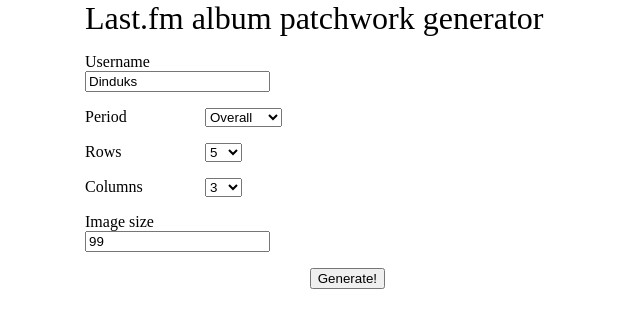
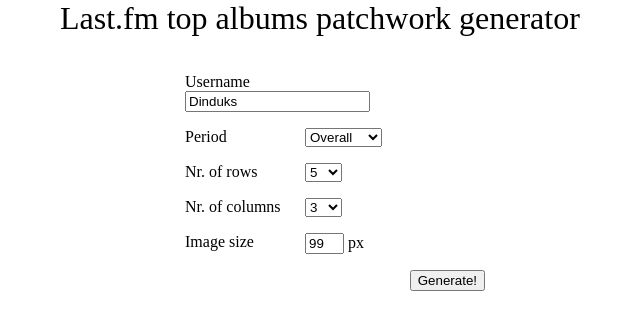
Before and after one commit to Dinduks/Lastfm-Top-Albums, a PHP site: page / in a window 1280 px wide. Shown: the top 330 px of the page, without its empty margins (305-945 px from the left). Run offline with PHP 8.4, Linux system fonts and the light colour scheme.

Commit message:
Added image size option in the form

```diff
--- a/index.php
+++ b/index.php
@@ -1,79 +1,13 @@
-<?php
-if( $_GET ){
-    // we set url params
-    $apiUrl = "http://ws.audioscrobbler.com/2.0/";
-    $apiKey = "61d580c50e6e5e3f14b6bd9527e5395f";
-    $method = "user.gettopalbums";
-
-    $user = $_GET["user"];
-    $period = $_GET["period"];
-    $rows = $_GET["rows"];
-    $cols = $_GET["cols"];
-
-    $limit = $cols * $rows;
-
-    // we create url
-    $query = $apiUrl."?method=".$method."&user=".$user."&period=".$period.
-             "&limit=".$limit."&api_key=".$apiKey;
-
-    // create a DOMDocument which will contain the xml document returned by Last.fm API
-    $topAlbums = new DOMDocument();
-    $topAlbums->load($query);
-
-    // we get the images urls
-    $imagesUrlsList = array();
-    $topAlbumsList = $topAlbums->getElementsByTagName("album");
-    foreach( $topAlbumsList as $album ){
-        $imagesUrlsList[] = $album->getElementsByTagName("image")->item(3)->nodeValue;
-    }
-    unset($album);
-
-    // we create the images from the urls :)
-    $images = array();
-    foreach( $imagesUrlsList as $imageUrl ){
-        $explodedImageUrl = explode(".", $imageUrl);
-        $explodedImageUrlSize = sizeof($explodedImageUrl);
-        $imageExtension = $explodedImageUrl[$explodedImageUrlSize-1];
-        if( $imageExtension == "jpg" )
-            $images[] = imagecreatefromjpeg($imageUrl);
-        if( $imageExtension == "png" )
-            $images[] = imagecreatefrompng($imageUrl);
-    }
-    unset($imageUrl);
-
-    // srsbsns: create our album patchwork \o/
-//    $imagesSideSize = ($PatchworkWidth - ($cols-1)) / $cols; // we take out 1px for the border between the images
-    (isset($_GET["imageSize"])) ? $imagesSideSize = $_GET["imageSize"] : $imagesSideSize = 99;
-    $PatchworkWidth = $imagesSideSize * $cols + ($cols - 1); // 299 is the max size of the Last.fm profile left column ;)
-    $PatchworkHeight = $imagesSideSize * $rows + ($rows - 1);
-
-    // we create our "empty" patchwork
-    $patchwork = imagecreatetruecolor($PatchworkWidth, $PatchworkHeight);
-    // we create white color (reminds me of SDL ^^)
-    $white = imagecolorallocate($patchwork, 255, 255, 255);
-    // we fill our patchwork by white color
-    imagefilltoborder($patchwork, 0, 0, $white, $white);
-
-    // now we "parse" our images in the patchwork, while resizing them :]
-    for( $i=0; $i<$rows; $i++ )
-        for( $j=0; $j<$cols; $j++ )
-            imagecopyresampled($patchwork, $images[$cols*$i+$j], $j*$imagesSideSize+$j, $i*$imagesSideSize+$i, 0, 0, $imagesSideSize, $imagesSideSize, imagesx($images[$cols*$i+$j]), imagesy($images[$cols*$i+$j]));
-
-    header("Content-type: image/jpg");
-    imagejpeg($patchwork);
-}
-?>
-
 <!DOCTYPE html>
 <html>
     <head>
-        <title>Last.fm top albums patchwork</title>
+        <title>Last.fm top albums patchwork generator</title>
         <link href="main.css" rel="stylesheet" type="text/css" />
     </head>
     <body>
-        <header>Last.fm album patchwork generator</header>
+        <header>Last.fm top albums patchwork generator</header>
         <div id="content">
-            <form action="index.php" method="get">
+            <form action="patchwork.php" method="post">
                 <p>
                     <label for="user">Username</label>
                     <input type="text" name="user" id="user" value="Dinduks" />
@@ -89,7 +23,7 @@ if( $_GET ){
                     </select>
                 </p>
                 <p>
-                    <label for="rows">Rows</label>
+                    <label for="rows">Nr. of rows</label>
                     <select name="rows" id="rows">
                         <?php for( $i=1; $i<=20; $i++ ){ ?>
                         <option value="<?php echo $i; ?>" <?php echo ($i==5) ? "selected=\"selected\"" : ""; ?>><?php echo $i; ?></option>
@@ -97,7 +31,7 @@ if( $_GET ){
                     </select>
                 </p>
                 <p>
-                    <label for="cols">Columns</label>
+                    <label for="cols">Nr. of columns</label>
                     <select name="cols" id="cols">
                         <?php for( $i=1; $i<=20; $i++ ){ ?>
                         <option value="<?php echo $i; ?>" <?php echo ($i==3) ? "selected=\"selected\"" : ""; ?>><?php echo $i; ?></option>
@@ -106,7 +40,7 @@ if( $_GET ){
                 </p>
                 <p>
                     <label for="imageSize">Image size</label>
-                    <input type="text" value="99" name="imageSize" id="imageSize" />
+                    <input type="text" value="99" name="imageSize" id="imageSize" /> px
                 </p>
                 <p>
                     <input type="submit" id="submit" value="Generate!" />
--- a/main.css
+++ b/main.css
@@ -1,8 +1,8 @@
 *{outline: none;}
-body{width:500px;margin:auto;}
+body{width: 550px;margin: auto;}
 header{font-size: 2em;}
-#content{}
-#content form{width: 300px;}
+#content{padding-top: 20px;}
+#content form{width: 300px;margin: auto;}
 #content p label{width: 120px;display: block;float: left;}
-#content p input{}
-#content p #submit{float:right;}
+#submit{float: right;}
+#imageSize{width: 31px;}
```
Also changed, not shown: patchwork.php (added, +65 -0 lines), 1 other file.
